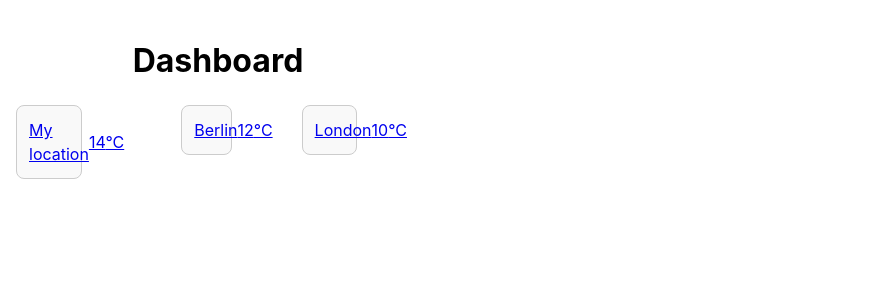
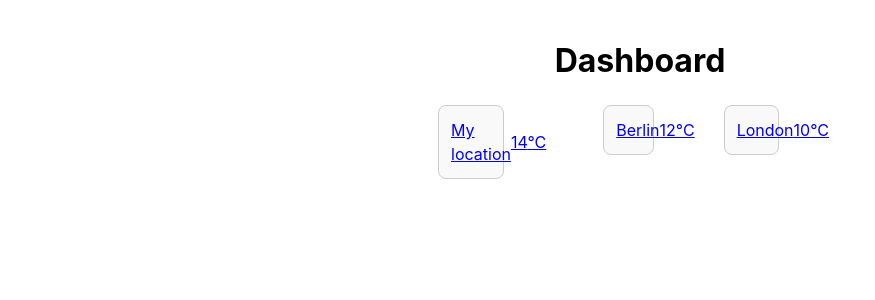
Before and after one commit to hyperst8/handels-weather, a React (Vite) app: page / in a window 1280 px wide. Shown: the top 300 px of the page, without its empty margins (0-875 px from the left). Built offline with nearby package versions, Linux system fonts and the light colour scheme.

Commit message:
remove flex

```diff
--- a/src/styles/global.scss
+++ b/src/styles/global.scss
@@ -11,8 +11,6 @@
 
 body {
 	margin: 0;
-  display: flex;
-  min-width: 320px;
 	min-height: 100vh;
 }
 
```
Lines whose indentation alone changed are shown as unchanged.
